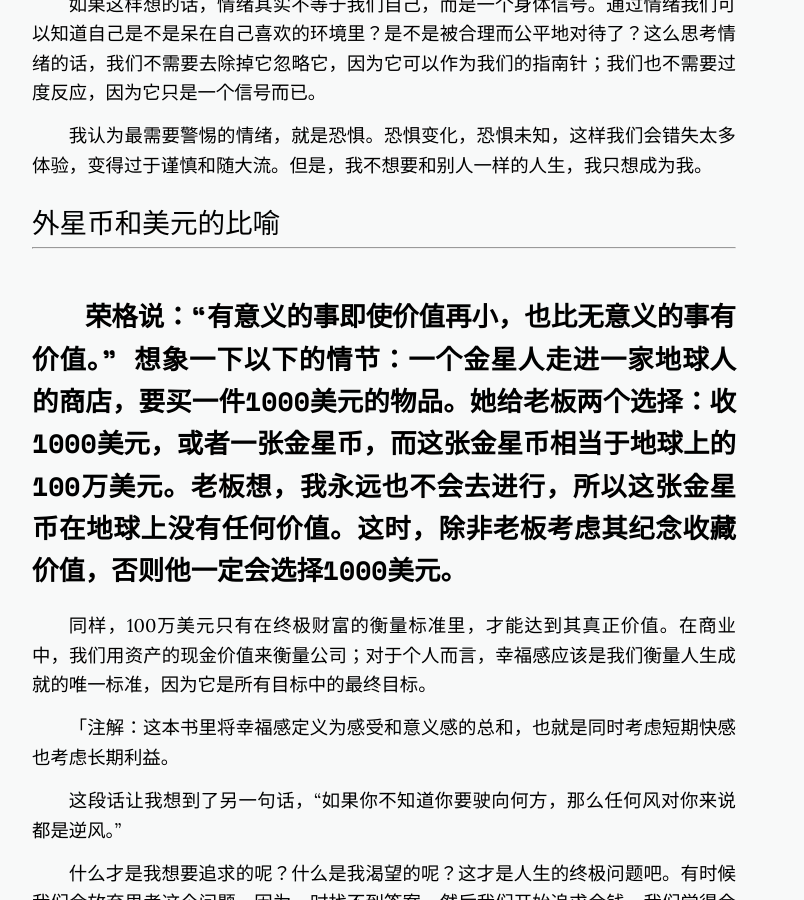
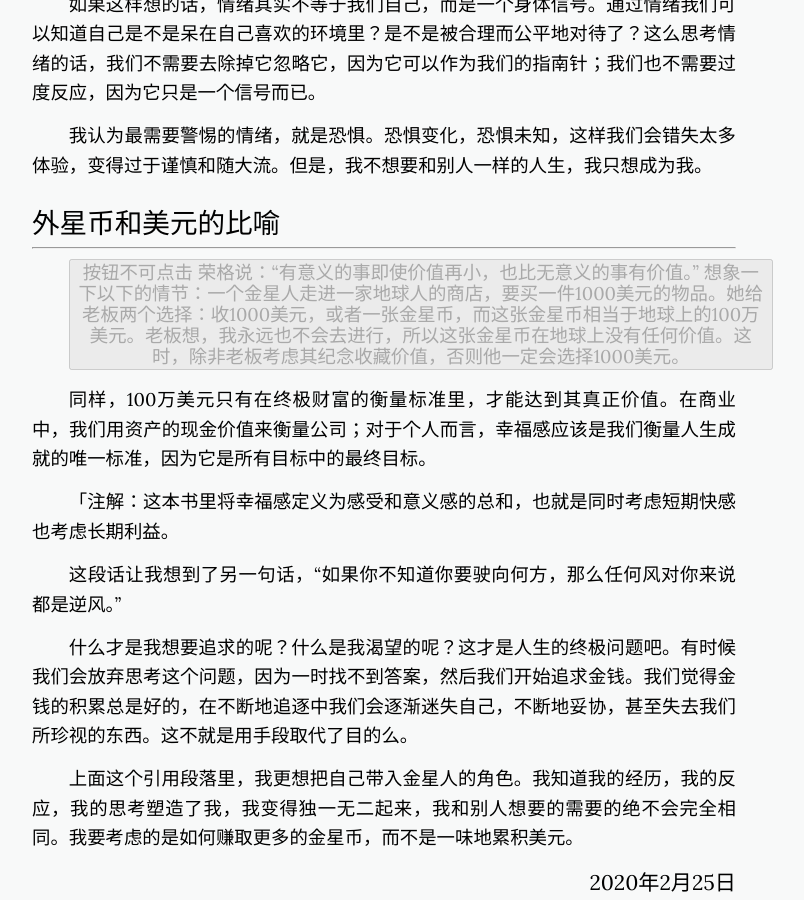
Before and after one commit to yilun1017/yilun1017.github.io, a Jekyll site: the page built from _posts/2020-02-25-monthly-notes.markdown, in a window 1280 px wide and 900 px high, scrolled down 6063 px. Shown: the whole window, without its empty margins (256-1060 px from the left). Built offline with Jekyll 4.4.1, drawn with Linux system fonts in a browser that asks for light colours; nearby versions of some CDN libraries.

```diff
--- a/_posts/2020-02-25-monthly-notes.markdown
+++ b/_posts/2020-02-25-monthly-notes.markdown
@@ -121,7 +121,7 @@ image-sm: https://picsum.photos/500/300?image=190
 
 <h3>外星币和美元的比喻</h3>
 ***
-> 荣格说：“有意义的事即使价值再小，也比无意义的事有价值。” 想象一下以下的情节：一个金星人走进一家地球人的商店，要买一件1000美元的物品。她给老板两个选择：收1000美元，或者一张金星币，而这张金星币相当于地球上的100万美元。老板想，我永远也不会去进行，所以这张金星币在地球上没有任何价值。这时，除非老板考虑其纪念收藏价值，否则他一定会选择1000美元。
+<button  disabled="disabled">按钮不可点击 荣格说：“有意义的事即使价值再小，也比无意义的事有价值。” 想象一下以下的情节：一个金星人走进一家地球人的商店，要买一件1000美元的物品。她给老板两个选择：收1000美元，或者一张金星币，而这张金星币相当于地球上的100万美元。老板想，我永远也不会去进行，所以这张金星币在地球上没有任何价值。这时，除非老板考虑其纪念收藏价值，否则他一定会选择1000美元。</button>
 
 同样，100万美元只有在终极财富的衡量标准里，才能达到其真正价值。在商业中，我们用资产的现金价值来衡量公司；对于个人而言，幸福感应该是我们衡量人生成就的唯一标准，因为它是所有目标中的最终目标。
 
```
